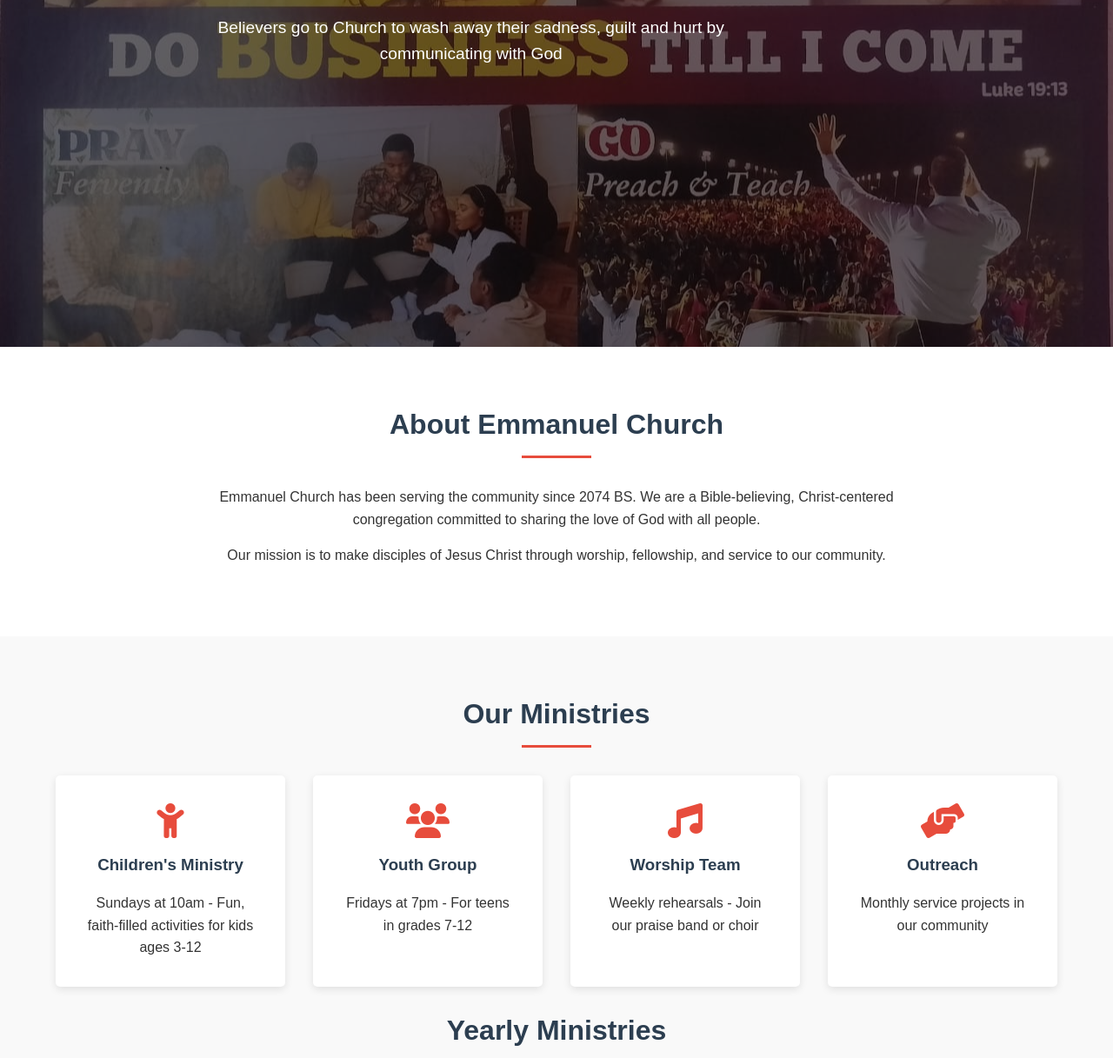
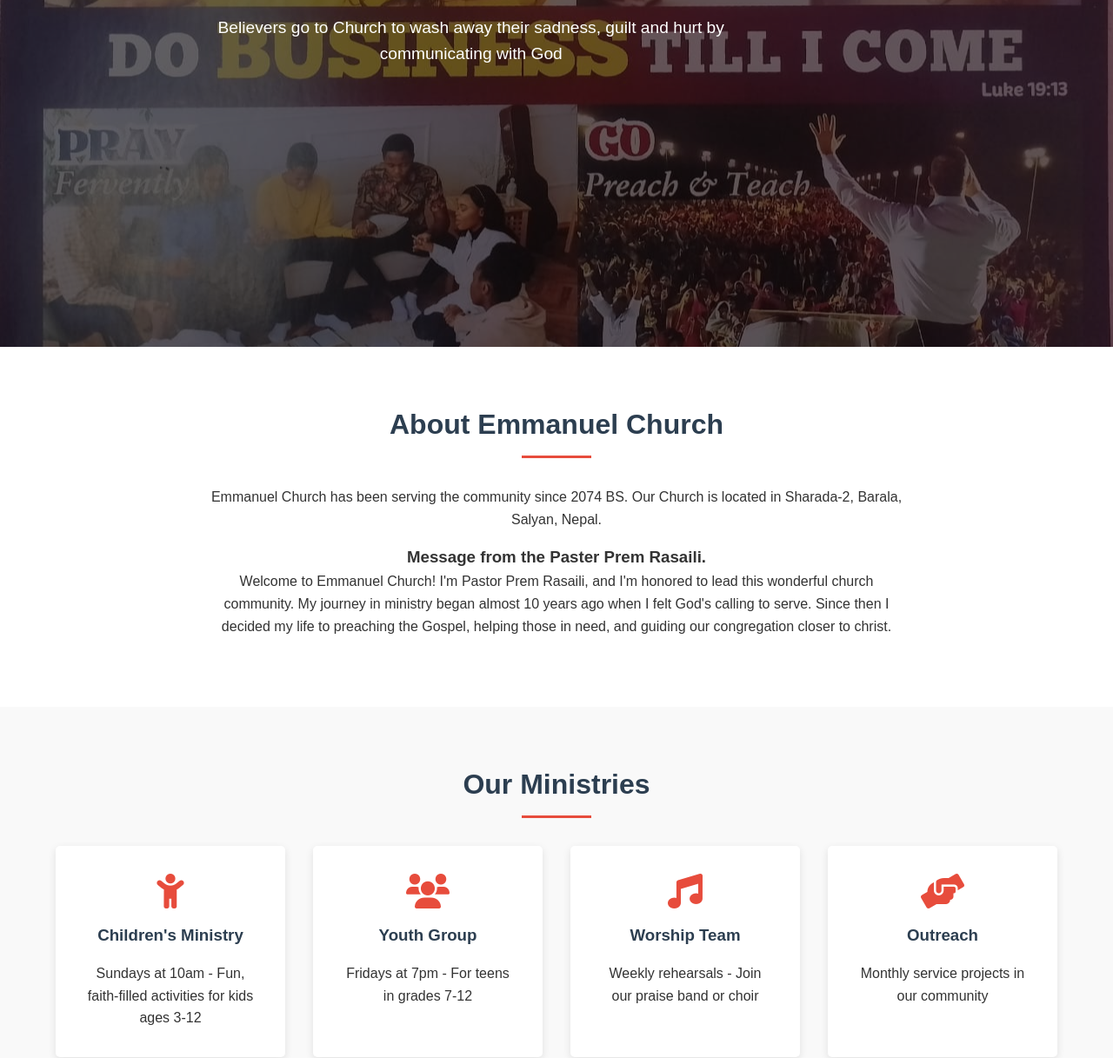
Before and after one commit to arjunsunar748/EmmanuelChurch, a plain HTML site: page index.html in a window 1280 px wide. Shown: the part 401-1618 px from the top of the page at 87% size. Drawn offline with Linux system fonts and the light colour scheme.

Commit message:
Update index.html

```diff
--- a/index.html
+++ b/index.html
@@ -10,6 +10,7 @@
 <body>
     <header>
         <div class="logo">
+            <img src="church_logo-remove-preview.png" width="15%" height="15%">
             <h1>Emmanuel Church</h1>
             <p>"God with us" - Matthew 1:23</p>
         </div>
@@ -43,8 +44,9 @@
         <!-- Rest of your content remains the same -->
         <section id="about" class="about-section">
             <h2>About Emmanuel Church</h2>
-            <p>Emmanuel Church has been serving the community since 2074 BS. We are a Bible-believing, Christ-centered congregation committed to sharing the love of God with all people.</p>
-            <p>Our mission is to make disciples of Jesus Christ through worship, fellowship, and service to our community.</p>
+            <p>Emmanuel Church has been serving the community since 2074 BS. Our Church is located in Sharada-2, Barala, Salyan, Nepal.</p>
+            <h3>Message from the Paster Prem Rasaili.</h3>
+            <p>Welcome to Emmanuel Church! I'm Pastor Prem Rasaili, and I'm honored to lead this wonderful church community. My journey in ministry began almost 10 years ago when I felt God's calling to serve. Since then I decided my life to preaching the Gospel, helping those in need, and guiding our congregation closer to christ.</p>
         </section>
 
         <section id="ministries" class="ministries-section">
```
